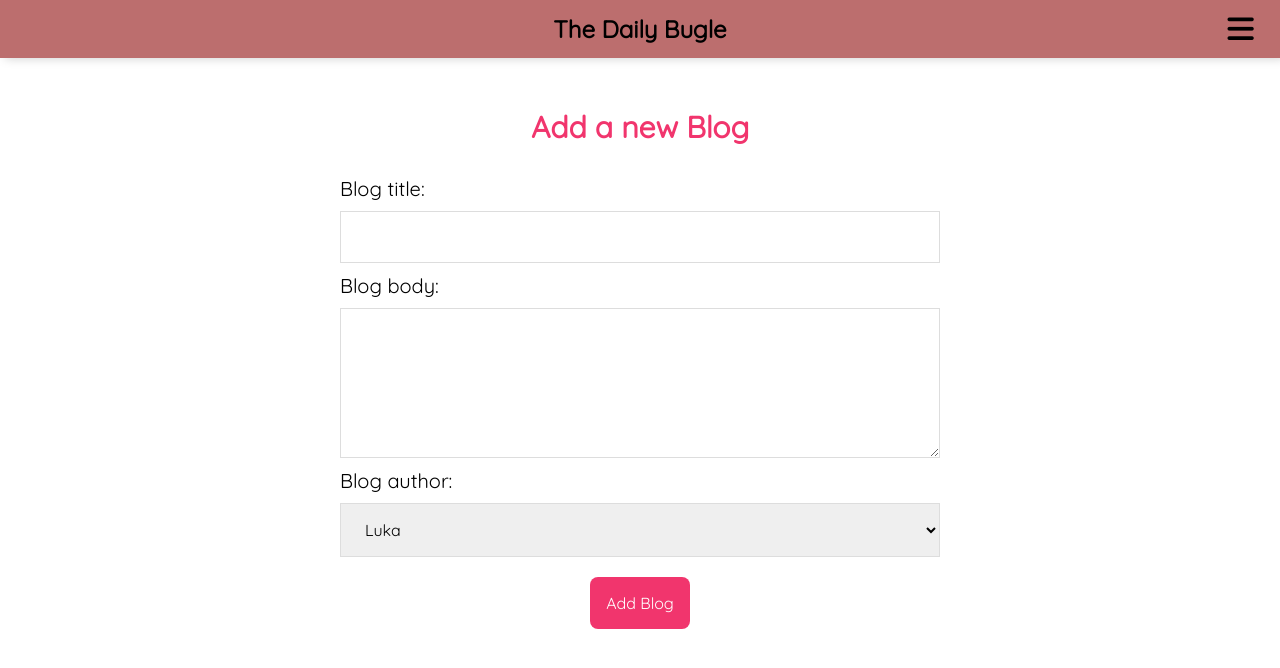
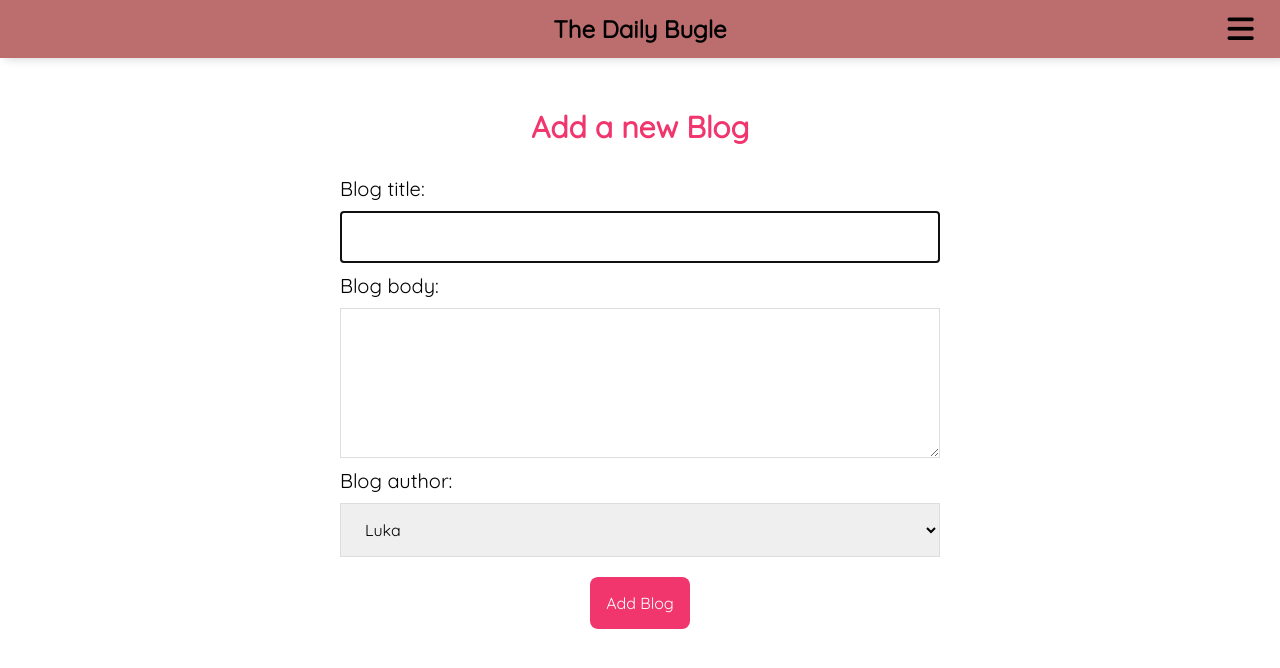
Before and after one commit to lnikol00/Blog-App, a React (Create React App) app: page /create in a window 1280 px wide. Shown: the top 668 px of the page. Built offline with nearby package versions, Linux system fonts and the light colour scheme.

Commit message:
correction

```diff
--- a/src/pages/Create/Create.tsx
+++ b/src/pages/Create/Create.tsx
@@ -1,16 +1,17 @@
-import React, { useRef, useState } from 'react'
+import React, { useEffect, useRef, useState } from 'react'
 import { useNavigate } from 'react-router-dom';
 import styles from "./create.module.css"
 
 function Create() {
 
     const form = useRef<HTMLFormElement>(null);
+    const titleRef = useRef<HTMLInputElement>(null)
     const navigate = useNavigate();
 
-    const [title, setTitle] = useState("")
-    const [body, setBody] = useState("")
-    const [author, setAuthor] = useState("Luka")
-    const [disabled, setDisabled] = useState(true)
+    const [title, setTitle] = useState<string>("")
+    const [body, setBody] = useState<string>("")
+    const [author, setAuthor] = useState<string>("Luka")
+    const [disabled, setDisabled] = useState<boolean>(true)
 
     const handletitle = (event: React.ChangeEvent<HTMLInputElement>) => {
         if (event.target.value === "") {
@@ -46,8 +47,12 @@ function Create() {
             console.log("new blog added");
         })
         navigate("/")
-        // form.current.reset();
     }
+
+    useEffect(() => {
+        if (titleRef.current)
+            titleRef.current.focus()
+    }, [])
 
     return (
         <div className={styles.mainContainer}>
@@ -56,7 +61,7 @@ function Create() {
                 <label>
                     Blog title:
                 </label>
-                <input type="text" required value={title} onChange={handletitle} />
+                <input type="text" required value={title} onChange={handletitle} ref={titleRef} />
                 <label>
                     Blog body:
                 </label>
```
